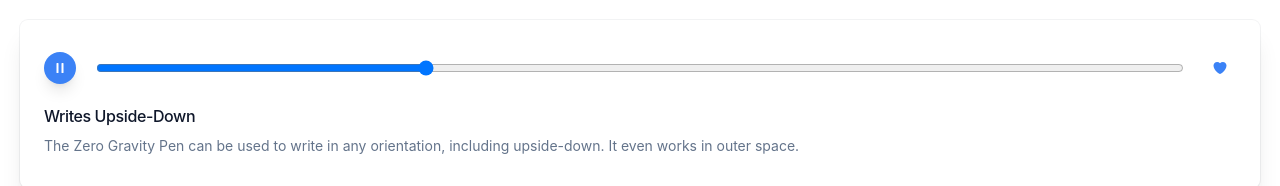
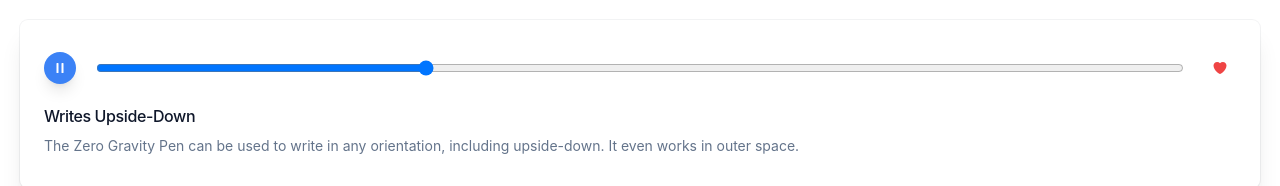
Before and after one commit to TheRealYT/my-react-app, a React (Create React App) app: page / in a window 1280 px wide. Both pictures are taken after a click on the element 1220 px from the left and 68 px from the top of the page. Shown: the top 186 px of the page. Built offline with nearby package versions, Linux system fonts and the light colour scheme.

Commit message:
Update App.js and tailwind.config.js

```diff
--- a/src/App.js
+++ b/src/App.js
@@ -36,9 +36,9 @@ function App() {
             class="inline-flex items-center justify-center p-2 bg-transparent cursor-pointer rounded-full"
           >
             {like ? (
-              <HeartIcon height="16" width="16" className="text-blue-500" />
+              <HeartIcon height="16" width="16" className="text-red-500" />
             ) : (
-              <HeartIconO height="16" width="16" className="text-blue-500" />
+              <HeartIconO height="16" width="16" className="text-red-500" />
             )}
           </span>
         </div>
--- a/tailwind.config.js
+++ b/tailwind.config.js
@@ -1,10 +1,8 @@
 /** @type {import('tailwindcss').Config} */
 module.exports = {
-  content: [
-    "./src/**/*.{js,jsx,ts,tsx}",
-  ],
+  content: ["./src/**/*.{js,jsx,ts,tsx}"],
   theme: {
     extend: {},
   },
   plugins: [],
-}
+};
```
